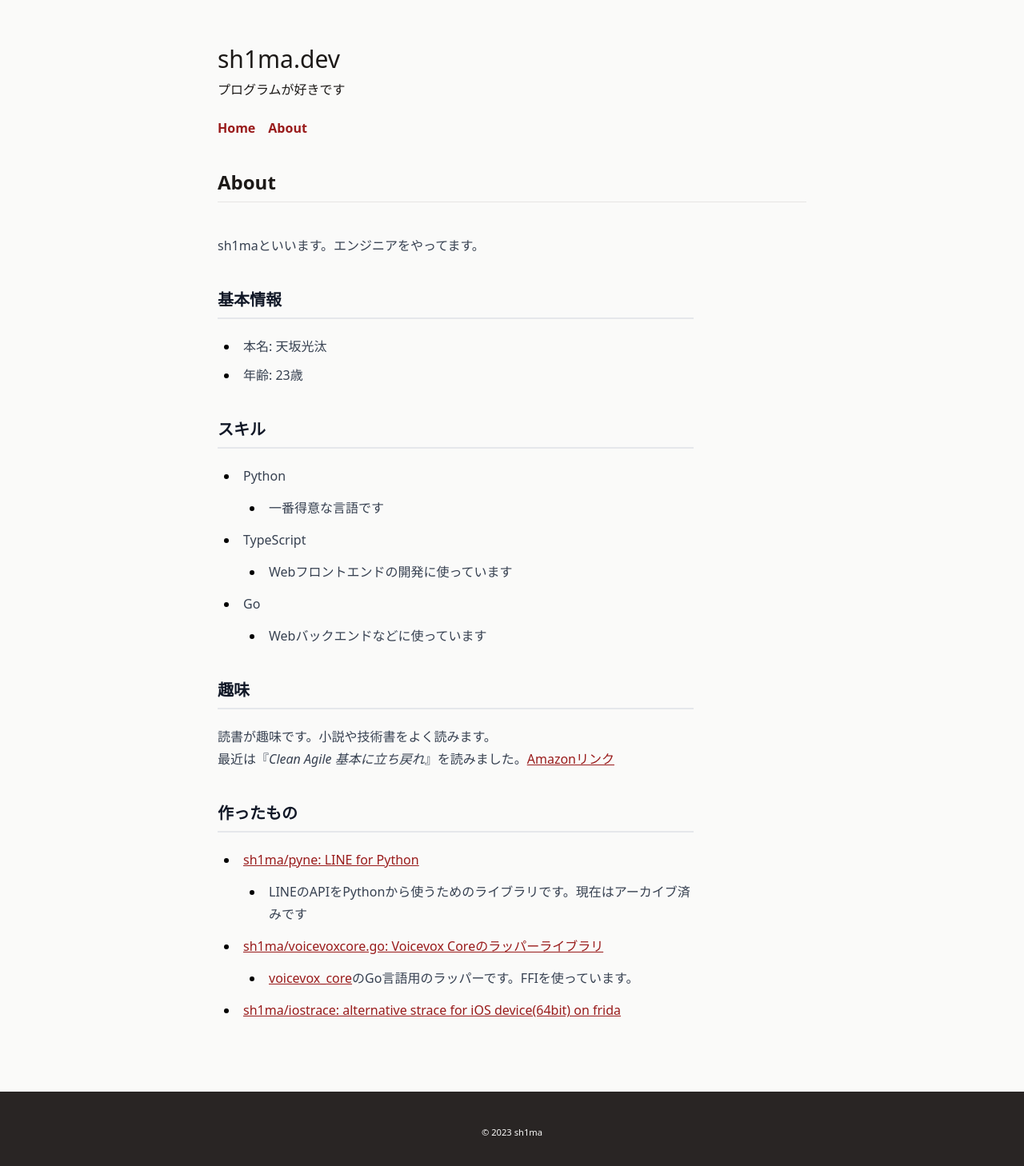
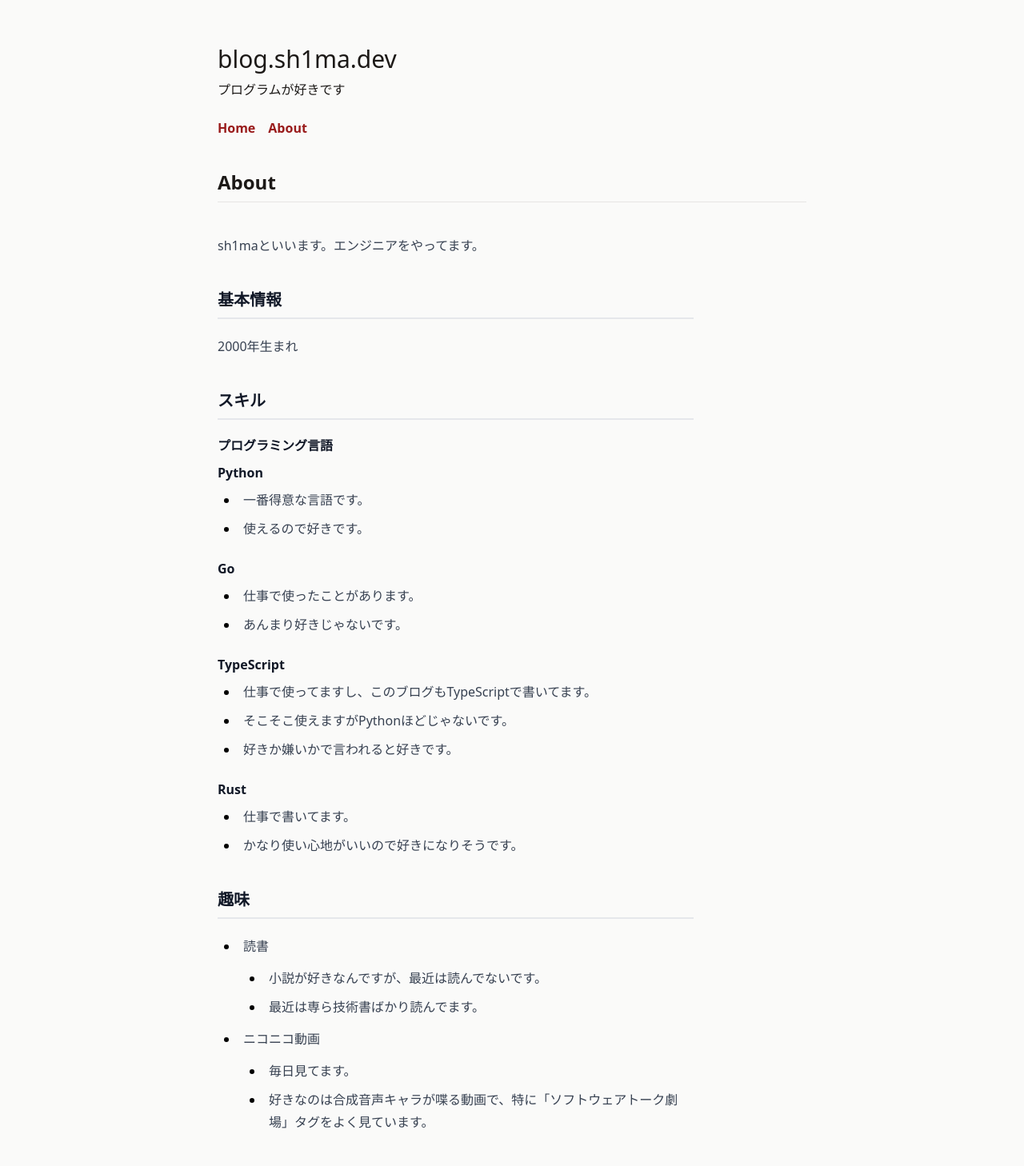
Before and after one commit to sh1ma/blog, a Next.js app: page /about in a window 1280 px wide. Shown: the top 1458 px of the page at 80% size. Built offline with nearby package versions, Linux system fonts and the light colour scheme.

Commit message:
feat: ちょっとした微調整

```diff
--- a/src/app/layout.tsx
+++ b/src/app/layout.tsx
@@ -4,6 +4,8 @@ import type { Metadata } from "next"
 import Link from "next/link"
 import "./globals.css"
 import React from "react"
+import { FontAwesomeIcon } from "@fortawesome/react-fontawesome"
+import { faRssSquare } from "@fortawesome/free-solid-svg-icons"
 
 export const metadata: Metadata = {
   metadataBase: new URL("https://blog.sh1ma.dev/"),
@@ -27,9 +29,12 @@ export default function RootLayout({
             <header className="my-10">
               <div className="my-6">
                 <Link href="/">
-                  <h1 className="text-3xl my-2">sh1ma.dev</h1>
+                  <h1 className="text-3xl my-2">blog.sh1ma.dev</h1>
                 </Link>
-                <div>プログラムが好きです</div>
+
+                <div>
+                  <div>プログラムが好きです</div>
+                </div>
               </div>
               <nav className="text-red-800 flex gap-4 font-bold">
                 <Link href="/">Home</Link>
@@ -43,6 +48,9 @@ export default function RootLayout({
               <p className="text-sm">
                 <small>{`© ${dayjs().format("YYYY")} sh1ma`}</small>
               </p>
+              <Link href="/feed">
+                <FontAwesomeIcon width={"24px"} icon={faRssSquare} />
+              </Link>
             </div>
           </footer>
         </div>
--- a/src/components/ArticleList/ArticleList.tsx
+++ b/src/components/ArticleList/ArticleList.tsx
@@ -10,14 +10,14 @@ export const ArticleList = async () => {
       {postMetas.map(({ id, title, publishedAt }) => {
         return (
           <li key={id}>
-            <article className="">
-              <div className="my-2">
+            <article>
+              <div className="text-sm">
                 <time dateTime="2020-01-01">
                   {dayjs(publishedAt).format("YYYY-MM-DD")}
                 </time>
               </div>
               <Link href={`/articles/${id}`}>
-                <h3 className="text-xl underline text-red-800">{title}</h3>
+                <h3 className="underline text-red-800">{title}</h3>
               </Link>
             </article>
           </li>
--- a/src/markdown/about.mdx
+++ b/src/markdown/about.mdx
@@ -2,22 +2,41 @@ sh1maといいます。エンジニアをやってます。
 
 ## 基本情報
 
-- 本名: 天坂光汰
-- 年齢: 23歳
+2000年生まれ
 
 ## スキル
 
-- Python
-  - 一番得意な言語です
-- TypeScript
-  - Webフロントエンドの開発に使っています
-- Go
-  - Webバックエンドなどに使っています
+### プログラミング言語
+
+#### Python
+
+- 一番得意な言語です。
+- 使えるので好きです。
+
+#### Go
+
+- 仕事で使ったことがあります。
+- あんまり好きじゃないです。
+
+#### TypeScript
+
+- 仕事で使ってますし、このブログもTypeScriptで書いてます。
+- そこそこ使えますがPythonほどじゃないです。
+- 好きか嫌いかで言われると好きです。
+
+#### Rust
+
+- 仕事で書いてます。
+- かなり使い心地がいいので好きになりそうです。
 
 ## 趣味
 
-読書が趣味です。小説や技術書をよく読みます。
-最近は『_Clean Agile 基本に立ち戻れ_』を読みました。[Amazonリンク](https://www.amazon.co.jp/dp/4048930745)
+- 読書
+  - 小説が好きなんですが、最近は読んでないです。
+  - 最近は専ら技術書ばかり読んでます。
+- ニコニコ動画
+  - 毎日見てます。
+  - 好きなのは合成音声キャラが喋る動画で、特に「ソフトウェアトーク劇場」タグをよく見ています。
 
 ## 作ったもの
 
```
